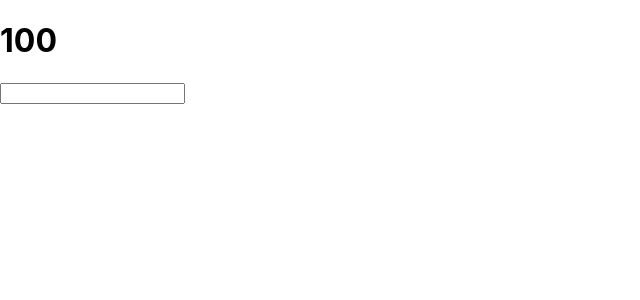
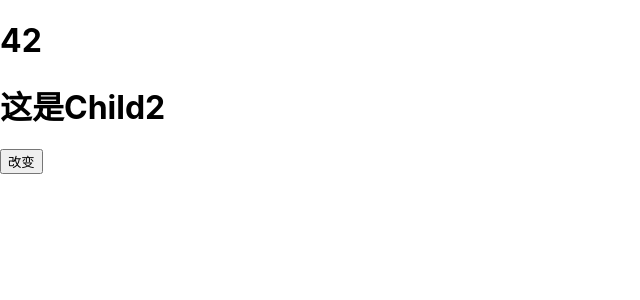
Before and after one commit to LovePlayCode/my-learn-react, a React (Create React App) app: page / in a window 1280 px wide. Shown: the top 300 px of the page, without its empty margins (0-640 px from the left). Built offline with nearby package versions, Linux system fonts and the light colour scheme.

Commit message:
feat: 学习React渲染原理

```diff
--- a/src/App.jsx
+++ b/src/App.jsx
@@ -5,10 +5,11 @@ import { PrimaryButton } from "./Kaibi";
 import DemoLhl from "./DemoContext";
 import DemoChild from "./DemoChild";
 import Child from "./Child";
-import ParentComponent from './ParentComponent'
-import ResponsiveInput from './ResponsiveInput'
-
-
+import ParentComponent from "./ParentComponent";
+import ResponsiveInput from "./ResponsiveInput";
+import DemoFn from "./renderLearn/DemoFn";
+import { Son } from "./renderLearn/DemoFn";
+import MyProvider from "./renderLearn/Context";
 // Separate API logic
 const submitUserProfile = async (data) => {
   await fetch("/api/user", {
@@ -42,7 +43,11 @@ function App() {
     //   <ParentComponent />
     // </div>
     // <ParentComponent />
-    <ResponsiveInput />
+    // <ResponsiveInput />
+    // <DemoFn>
+    //   <Son />
+    // </DemoFn>
+    <MyProvider />
   );
 }
 
--- /dev/null
+++ b/src/renderLearn/Context.jsx
@@ -0,0 +1,43 @@
+import React, { createContext, memo, useContext, useState } from "react";
+
+// 创建上下文
+const MyContext = createContext();
+
+const ChildComponent = () => {
+  console.log("ChildComponent触发刷新...");
+  const { value } = useContext(MyContext);
+  return <h1>{value}</h1>;
+};
+const ChildComponent2 = () => {
+  console.log("ChildComponent2触发刷新...");
+  return <h1>这是Child2</h1>;
+};
+
+const Temp = memo(() => {
+  return (
+    <>
+      <ChildComponent />
+      <ChildComponent2 />
+    </>
+  );
+});
+const MyProvider = () => {
+  const [count, setCount] = useState(42);
+
+  return (
+    <>
+      <MyContext.Provider value={{ value: count, setValue: setCount }}>
+        <Temp />
+      </MyContext.Provider>
+      <button
+        onClick={() => {
+          setCount(100);
+        }}
+      >
+        改变
+      </button>
+    </>
+  );
+};
+
+export default MyProvider;
--- /dev/null
+++ b/src/renderLearn/DemoFn.jsx
@@ -0,0 +1,58 @@
+import { useState, useReducer, memo, useCallback } from "react";
+
+function Son({ click }) {
+  console.log("触发刷新");
+  return <h1>我是子组件</h1>;
+}
+const MemoSon = memo(Son, () => {
+  return true;
+});
+export { Son };
+/**
+ *
+ * useState
+ */
+// export default () => {
+//   const [count, setCount] = useState(0);
+//   return (
+//     <>
+//       useState
+//       {count}
+//       <button
+//         onClick={() => {
+//           setCount(count + 1);
+//         }}
+//       >
+//         改变count
+//       </button>
+//       <Son />
+//     </>
+//   );
+// };
+
+/**
+ *
+ * useReducer
+ */
+
+export default ({ children }) => {
+  const [count, forceRender] = useReducer((c) => c + 1, 0);
+  const click = () => {};
+  const newClick = useCallback(click, []);
+  return (
+    <>
+      useReducer
+      {count}
+      <button
+        onClick={() => {
+          forceRender(count + 1);
+        }}
+      >
+        改变count
+      </button>
+      <Son key={1} />
+      <MemoSon click={click} />
+      {children}
+    </>
+  );
+};
```
